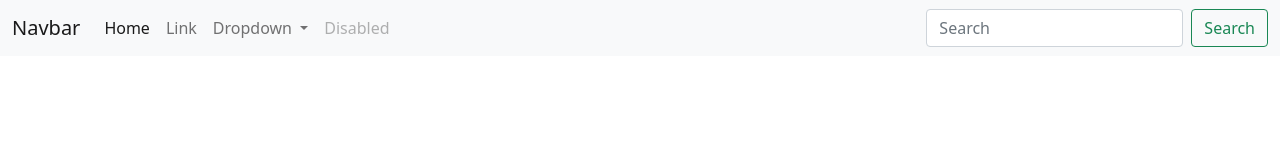
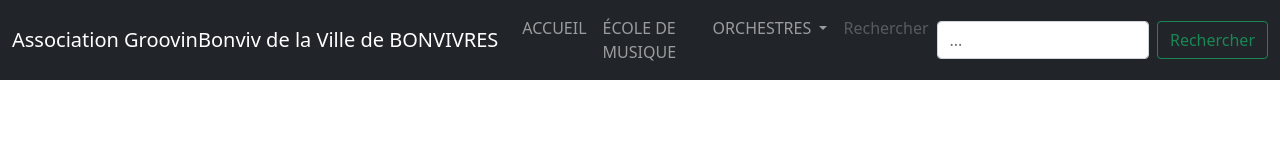
Before and after one commit to stephanegrosheitsch/-valuation-cr-er-un-site-web-avec-html-cass-et-le-farmework-bootstrap, a plain HTML site: page index.html in a window 1280 px wide. Drawn offline with nearby package versions, Linux system fonts and the light colour scheme.

Commit message:
réécriture de navbar dans index.html

```diff
--- a/index.html
+++ b/index.html
@@ -11,38 +11,38 @@
 </head>
 <body>
   <head>
-    <nav class="navbar navbar-expand-lg navbar-light bg-light">
+    <nav class="navbar navbar-expand-lg navbar-dark bg-dark">
       <div class="container-fluid">
-        <a class="navbar-brand" href="#">Navbar</a>
+        <a class="navbar-brand" href="#">Association GroovinBonviv de la Ville de BONVIVRES</a>
         <button class="navbar-toggler" type="button" data-bs-toggle="collapse" data-bs-target="#navbarSupportedContent" aria-controls="navbarSupportedContent" aria-expanded="false" aria-label="Toggle navigation">
           <span class="navbar-toggler-icon"></span>
         </button>
         <div class="collapse navbar-collapse" id="navbarSupportedContent">
           <ul class="navbar-nav me-auto mb-2 mb-lg-0">
             <li class="nav-item">
-              <a class="nav-link active" aria-current="page" href="#">Home</a>
+              <a class="nav-link" aria-current="page" href="#">ACCUEIL</a>
             </li>
             <li class="nav-item">
-              <a class="nav-link" href="#">Link</a>
+              <a class="nav-link" href="#">ÉCOLE DE MUSIQUE</a>
             </li>
             <li class="nav-item dropdown">
               <a class="nav-link dropdown-toggle" href="#" id="navbarDropdown" role="button" data-bs-toggle="dropdown" aria-expanded="false">
-                Dropdown
+                ORCHESTRES
               </a>
               <ul class="dropdown-menu" aria-labelledby="navbarDropdown">
-                <li><a class="dropdown-item" href="#">Action</a></li>
-                <li><a class="dropdown-item" href="#">Another action</a></li>
-                <li><hr class="dropdown-divider"></li>
-                <li><a class="dropdown-item" href="#">Something else here</a></li>
+                <li><a class="dropdown-item" href="#">La kugadespapis de bonviv</a></li>
+                <li><a class="dropdown-item" href="#">Le jazzband de bonviv</a></li>
+                <li><a class="dropdown-item" href="#">L'orchestre des jeunes de bonviv</a></li>
+                <li><a class="dropdown-item" href="#">Les percussions de bonviv</a></li>
               </ul>
             </li>
             <li class="nav-item">
-              <a class="nav-link disabled">Disabled</a>
+              <a class="nav-link disabled">Rechercher</a>
             </li>
           </ul>
           <form class="d-flex">
-            <input class="form-control me-2" type="search" placeholder="Search" aria-label="Search">
-            <button class="btn btn-outline-success" type="submit">Search</button>
+            <input class="form-control me-2" type="search" placeholder="..." aria-label="Search">
+            <button class="btn btn-outline-success" type="submit">Rechercher</button>
           </form>
         </div>
       </div>
```
